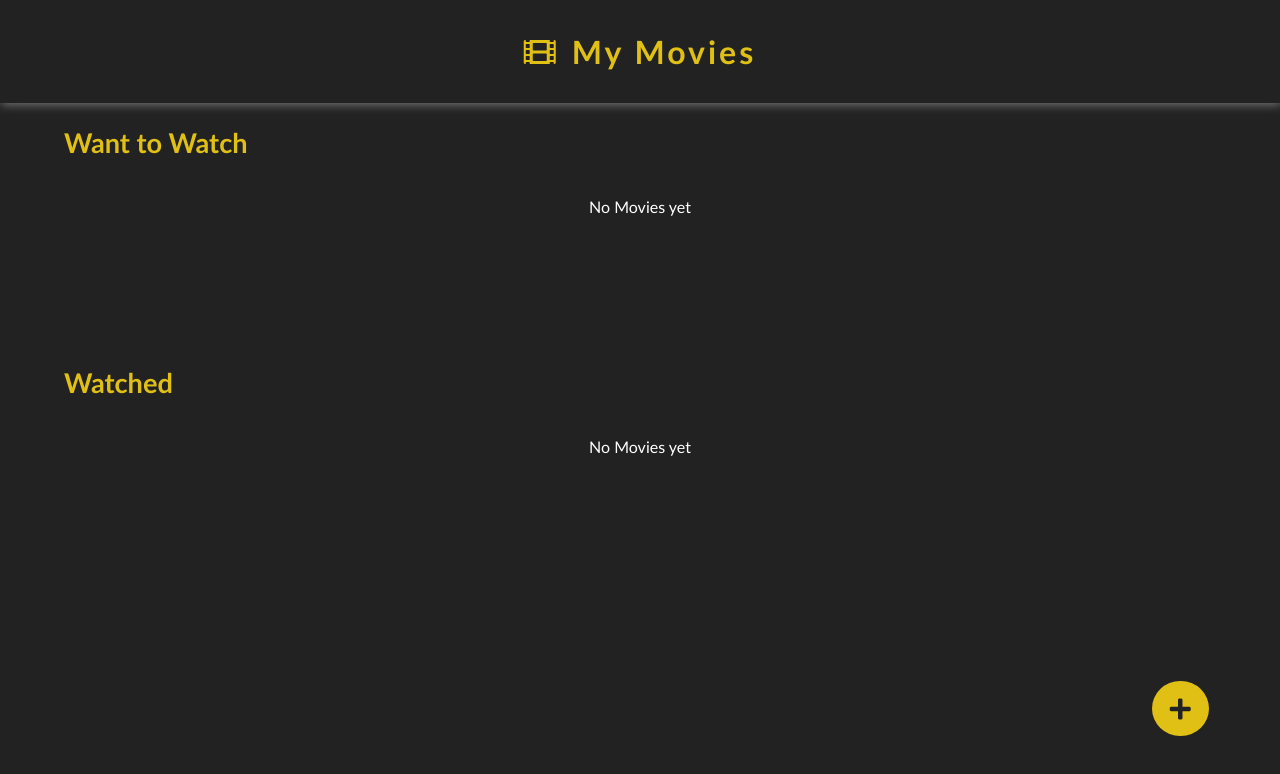
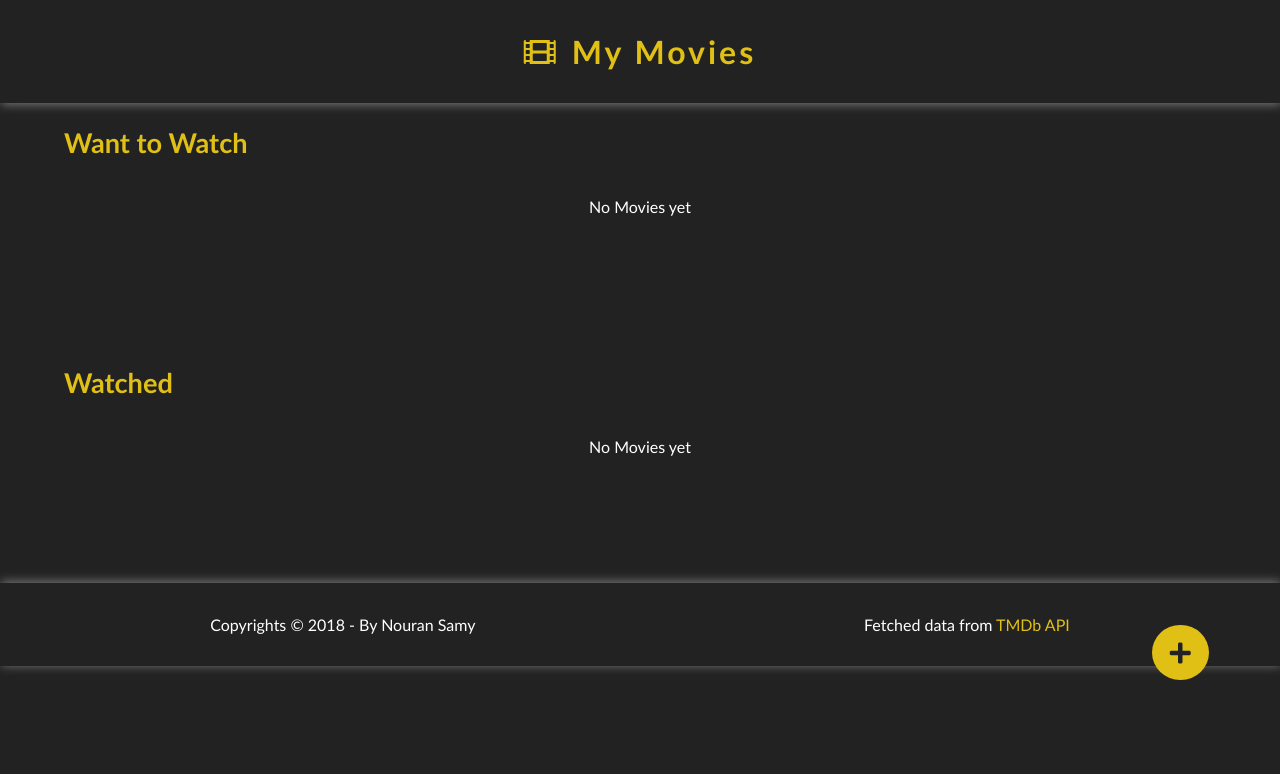
Before and after one commit to Nouran96/My-Movies-React-App, a React (Create React App) app: page / in a window 1280 px wide. Shown: the top 774 px of the page. Built offline with nearby package versions, Linux system fonts and the light colour scheme.

Commit message:
Adding a footer for credits

```diff
--- a/src/App.css
+++ b/src/App.css
@@ -121,19 +121,6 @@ header .logo i {
   margin: auto;
 }
 
-/* .movies-container .movie .image-container::after {
-  content: '\25BE';
-  position: absolute;
-  bottom: -2%;
-  background-color: #e1c016;
-  color: #222;
-  font-size: 2em;
-  border-radius: 50%;
-  padding: .2em .3em 0;
-  left: 83%;
-  cursor: pointer;
-} */
-
 .movies-container .movie .image-container img,
 .movies-container .movie .image-replacement {
   max-width: 100%;
@@ -148,7 +135,6 @@ header .logo i {
   position: absolute;
   left: 61%;
   bottom: 20%;
-  /* width: 8em; */
   width: 3em;
   background-color: #e1c016;
   color: #222;
@@ -182,9 +168,27 @@ header .logo i {
   font-weight: bold;
 }
 
+footer {
+  background: #222;
+  color: white;
+  display: flex;
+  flex-wrap: wrap;
+  box-shadow: 1px -1px 10px #828080;
+  padding: 1em;
+  justify-content: space-around;
+  /* position: absolute;
+  width: 100%;
+  bottom: 0; */
+}
+
+footer a {
+  color: #e1c016;
+  text-decoration: none;
+}
+
 .add-movie {
   position: fixed;
-  bottom: 8%;
+  bottom: 5em;
   left: 90%;
   font-size: 1.5em;
   padding: .5em .7em;
--- a/src/Lists.js
+++ b/src/Lists.js
@@ -103,6 +103,11 @@ class Lists extends Component {
                         )}
                     </div>
                 </article>
+
+                <footer>
+                    <p>Copyrights &copy; 2018 - By Nouran Samy</p>
+                    <p>Fetched data from <a href="https://developers.themoviedb.org/3" target="_blank">TMDb API</a></p>
+                </footer>
             </div>
         )
     }
```
